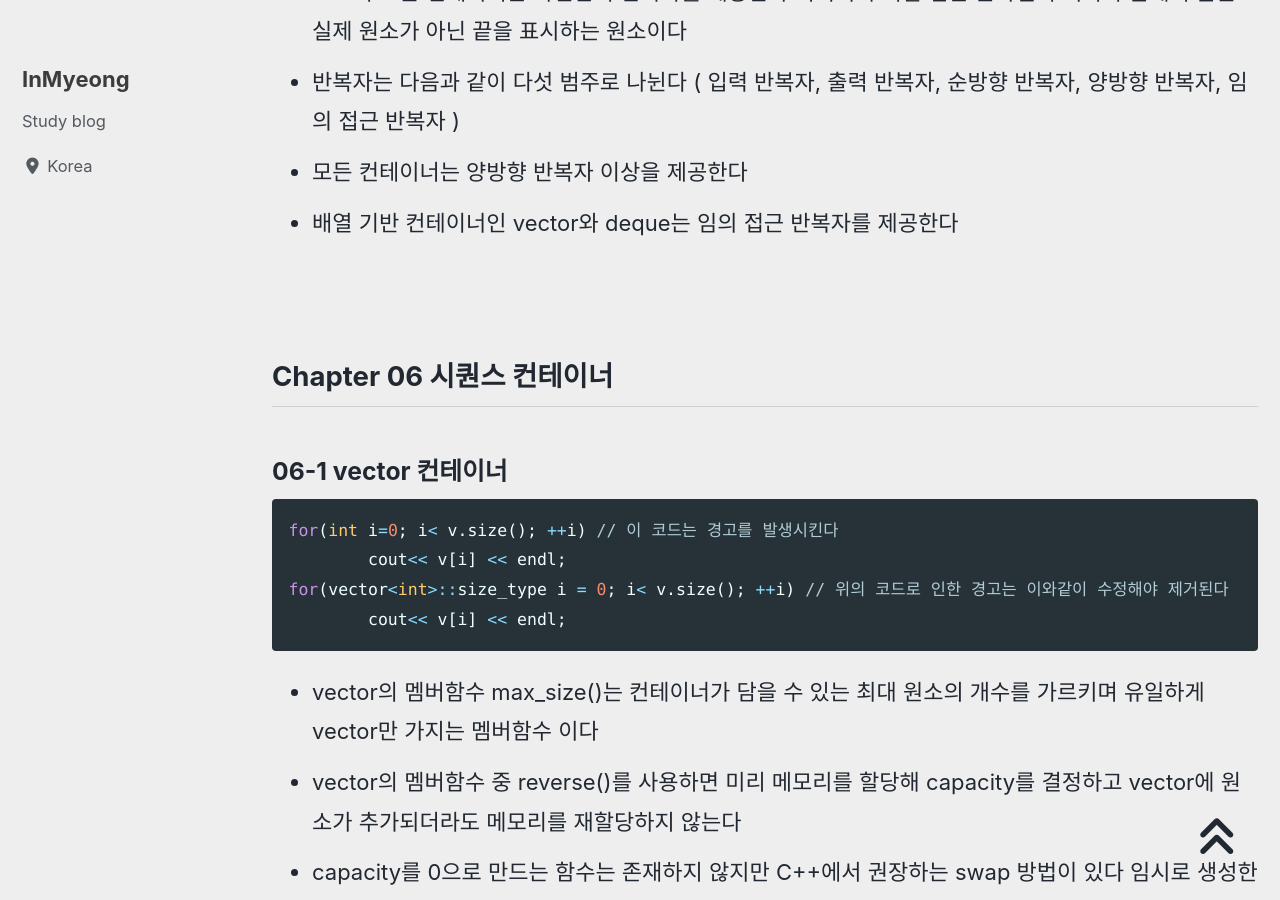
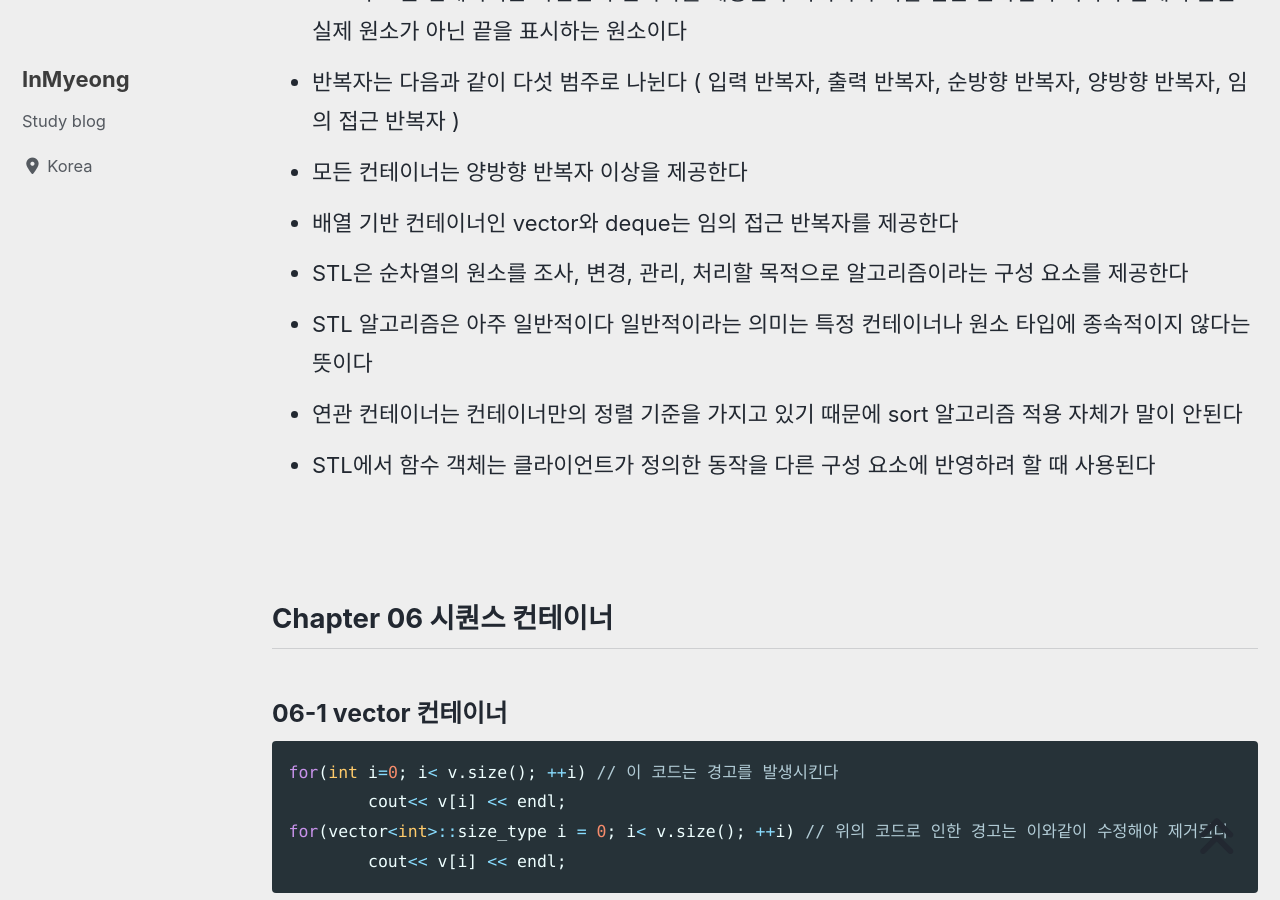
Before and after one commit to devMyeong/devMyeong.github.io, a Jekyll site: the page built from _posts/stl/2021-08-12-cpp-stl.md, in a window 1280 px wide and 900 px high, scrolled down 8186 px. Built offline with Jekyll 4.4.1, drawn with Linux system fonts in a browser that asks for light colours; cached includes are drawn as plain includes; nearby versions of some CDN libraries; some web fonts are replaced; comment, search, counter and statistics services are not loaded.

Commit message:
update stl chapter 05-2

```diff
--- a/_posts/stl/2021-08-12-cpp-stl.md
+++ b/_posts/stl/2021-08-12-cpp-stl.md
@@ -141,6 +141,10 @@ last_modified_at: 2021-08-24
 - 반복자는 다음과 같이 다섯 범주로 나뉜다 ( 입력 반복자, 출력 반복자, 순방향 반복자, 양방향 반복자, 임의 접근 반복자 )
 - 모든 컨테이너는 양방향 반복자 이상을 제공한다
 - 배열 기반 컨테이너인 vector와 deque는 임의 접근 반복자를 제공한다
+- STL은 순차열의 원소를 조사, 변경, 관리, 처리할 목적으로 알고리즘이라는 구성 요소를 제공한다
+- STL 알고리즘은 아주 일반적이다 일반적이라는 의미는 특정 컨테이너나 원소 타입에 종속적이지 않다는 뜻이다
+- 연관 컨테이너는 컨테이너만의 정렬 기준을 가지고 있기 때문에 sort 알고리즘 적용 자체가 말이 안된다
+- STL에서 함수 객체는 클라이언트가 정의한 동작을 다른 구성 요소에 반영하려 할 때 사용된다
 
 <br>
 
```
